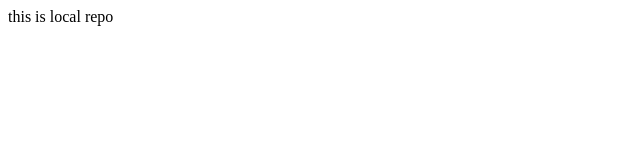
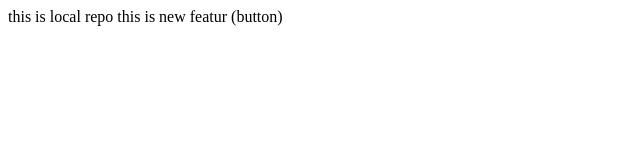
Before and after one commit to Saqib-2380/local, a plain HTML site: page index.html in a window 1280 px wide. Shown: the whole page, without its empty margins (0-640 px from the left). Drawn offline with Linux system fonts and the light colour scheme.

```diff
--- a/index.html
+++ b/index.html
@@ -1,3 +1,4 @@
 
 <p>this is local repo
+    this is new featur (button)
      </p>
```
